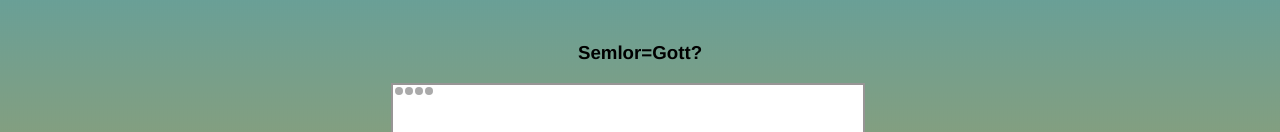
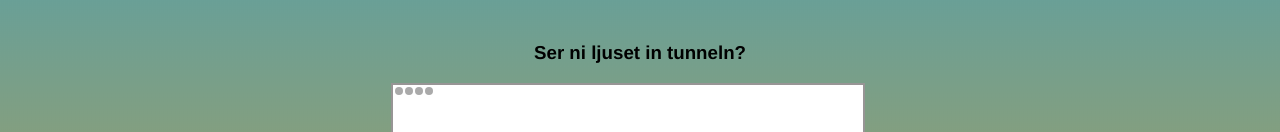
Before and after one commit to Hedluund/Friday-countdown, a plain HTML site: page index.html in a window 1280 px wide. Shown: the part 154-286 px from the top of the page. Drawn offline with Linux system fonts and the light colour scheme.

Commit message:
ljuset i tunneln

```diff
--- a/index.html
+++ b/index.html
@@ -20,7 +20,7 @@
   <div id="clockFrame">
     <p id="demo"></p>
   </div>
-  <h3>Semlor=Gott?</h3>
+  <h3>Ser ni ljuset in tunneln?</h3>
   <canvas id="stage" height="350" width="470"></canvas>
   <img src="SEMLA.jpg" id="simage" Display="none" height="20" width="20">
   <script>
```
